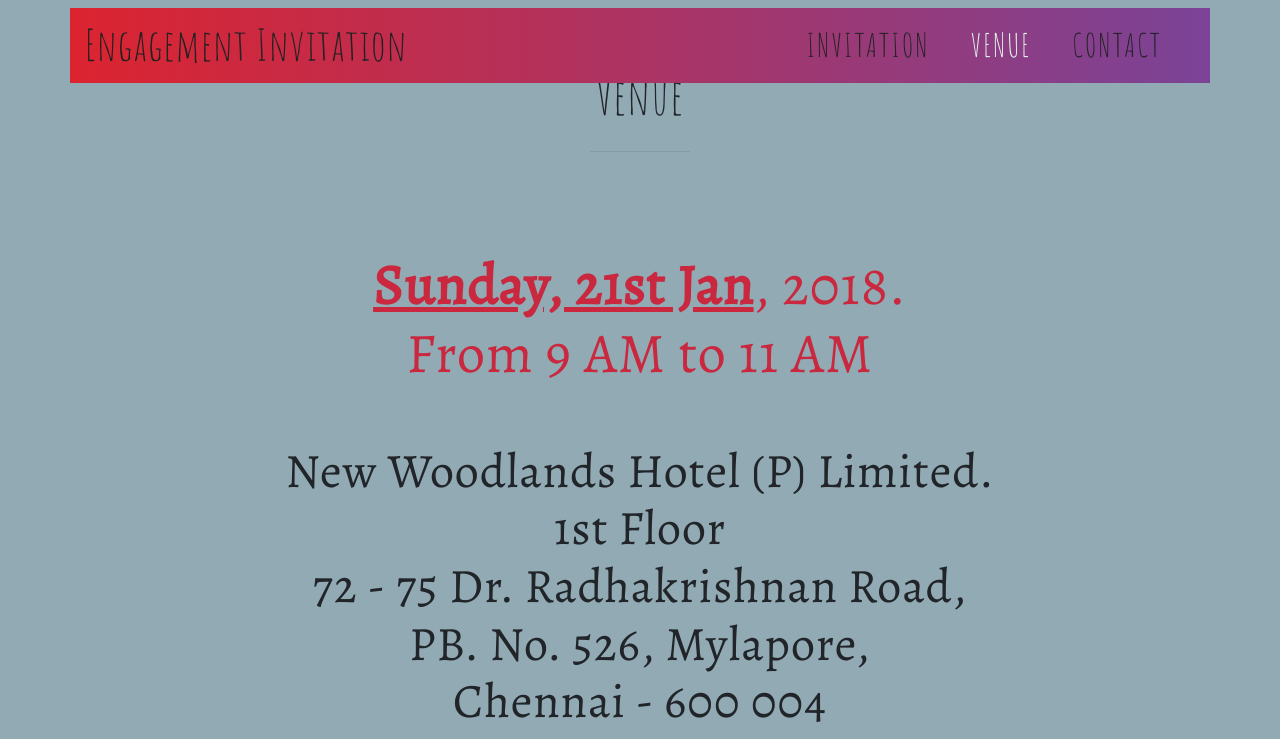
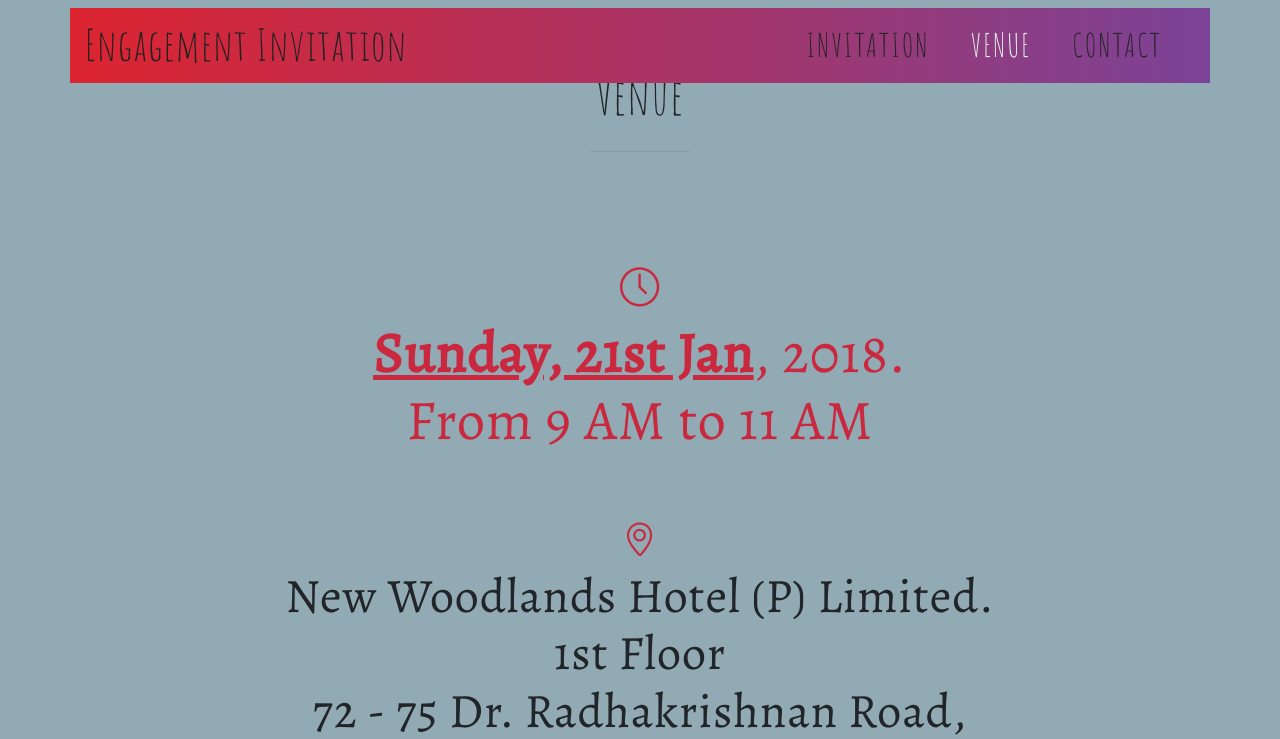
Before and after one commit to kaizer1v/kaizer1v.github.io, a Jekyll site: the page vilasini-mani/index.html, which Jekyll copies as it is, in a window 1280 px wide and 1400 px high, scrolled down 1684 px. Shown: the top 739 px of the window. Built offline with Jekyll 4.4.1, drawn with Linux system fonts in a browser that asks for light colours; nearby versions of some CDN libraries; comment, search, counter and statistics services are not loaded; some of the changed text lies outside the part shown; grey boxes are pictures that could not be loaded.

Commit message:
- thank you message - icons

```diff
--- a/vilasini-mani/css/style.css
+++ b/vilasini-mani/css/style.css
@@ -62,6 +62,11 @@
 
 .cursive {
   font-family: 'Cookie', cursive;
+}
+
+.icon {
+  color: #C9283E;
+  font-size: 0.7em;
 }
 
 
@@ -139,7 +144,6 @@
 
 
 
-
 /* HEADER */
 
 header.masthead {
@@ -151,6 +155,7 @@
   background-position: top;
   background-repeat: no-repeat;
 }
+
 
 
 
@@ -188,6 +193,7 @@
 
 
 
+
 /* --- section: invitation; */
 
 section.invitation {
@@ -204,6 +210,7 @@
   color: #C9283E;
   font-size: 4em;
 }
+
 
 
 /* --- section: venue; */
@@ -227,6 +234,7 @@
 }
 
 
+
 /* --- section: contact; */
 
 section.contact {
@@ -239,6 +247,15 @@
 
 section.contact .contact-number {
   font-weight: bold;
+  color: #C9283E;
+}
+
+/* --- section: thank-you; */
+
+section.thank-you h3 {
+  font-size: 5em;
+  font-style: italic;
+  text-transform: underline;
   color: #C9283E;
 }
 
@@ -260,6 +277,7 @@
 footer ul {
   margin-bottom: 0;
 }
+
 
 
 
--- a/vilasini-mani/index.html
+++ b/vilasini-mani/index.html
@@ -17,7 +17,7 @@
   <link href="https://fonts.googleapis.com/css?family=Cookie" rel="stylesheet">
   <link href="https://fonts.googleapis.com/css?family=Alegreya" rel="stylesheet">
   <!-- Custom styles for this template -->
-  <link href="css/style.min.css" rel="stylesheet">
+  <link href="css/style.css" rel="stylesheet">
 </head>
 
 <body id="page-top">
@@ -75,11 +75,13 @@
       </div>
       <div class="justify-content-center mb-5 row">
         <h3 class='text-center date'>
+          <i class='icon icon-clock'></i><br>
           <span>Sunday, 21st Jan</span>, 2018. <br />From 9 AM to 11 AM
         </h3>
       </div>
       <div class="justify-content-center row">
         <h3 class="text-center address">
+          <i class='icon icon-location-pin'></i> <br>
           New Woodlands Hotel (P) Limited.  <br>
           1st Floor                         <br>
           72 - 75 Dr. Radhakrishnan Road,   <br>
@@ -99,16 +101,31 @@
       </div>
       <div class="mobile">
         <div class="row justify-content-center text-center mt-5">
-          <h3><span>Dr. C. Shrinivasan: </span><br><span class='contact-number'> +91-9909036647</span></h3>
+          <h3>
+            <span>Dr. C. Shrinivasan: </span><br>
+            <i class='icon icon-phone'></i>
+            <span class='contact-number'> +91-9909036647</span>
+          </h3>
         </div>
         <div class="row justify-content-center text-center mt-5">
-          <h3><span>Mr. Natesan: </span><br><span class='contact-number'> +91-9444053977</span></h3>
+          <h3>
+            <span>Mr. Natesan: </span><br>
+            <i class='icon icon-phone'></i>
+            <span class='contact-number'> +91-9444053977</span>
+          </h3>
         </div>
         <div class="row justify-content-center text-center mt-5">
-          <h3><span>Mrs. Latha Natesan: </span><br><span class='contact-number'> +91-9940091161</span></h3>
+          <h3>
+            <span>Mrs. Latha Natesan: </span><br>
+            <i class='icon icon-phone'></i>
+            <span class='contact-number'> +91-9940091161</span>
+          </h3>
         </div>
       </div>
     </div>
+  </section>
+  <section class='thank-you text-center'>
+    <h3 class='cursive mb-3'>We look forward to seeing you!</h3>
   </section>
   <!-- // sections -->
   <!-- footer -->
```
